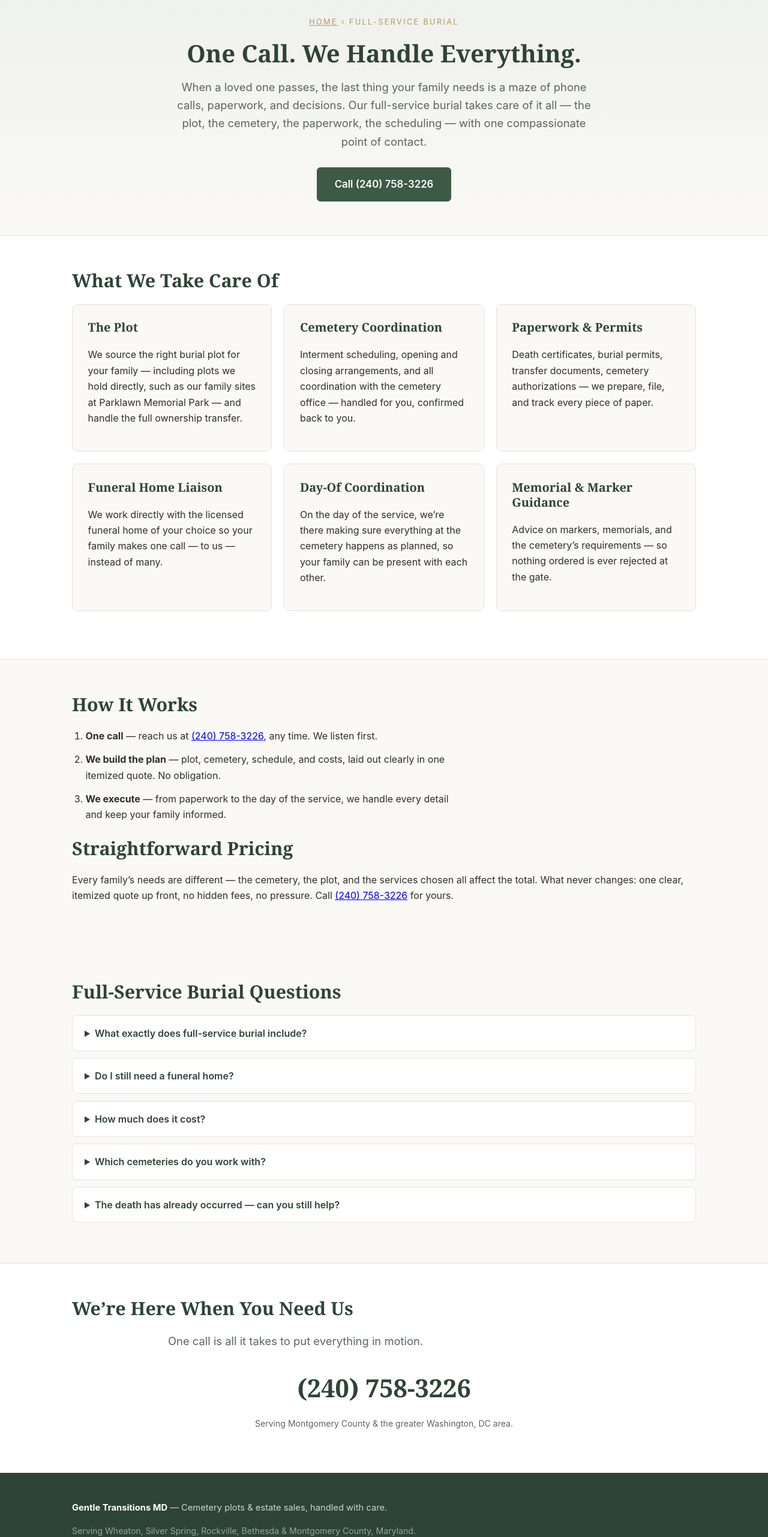
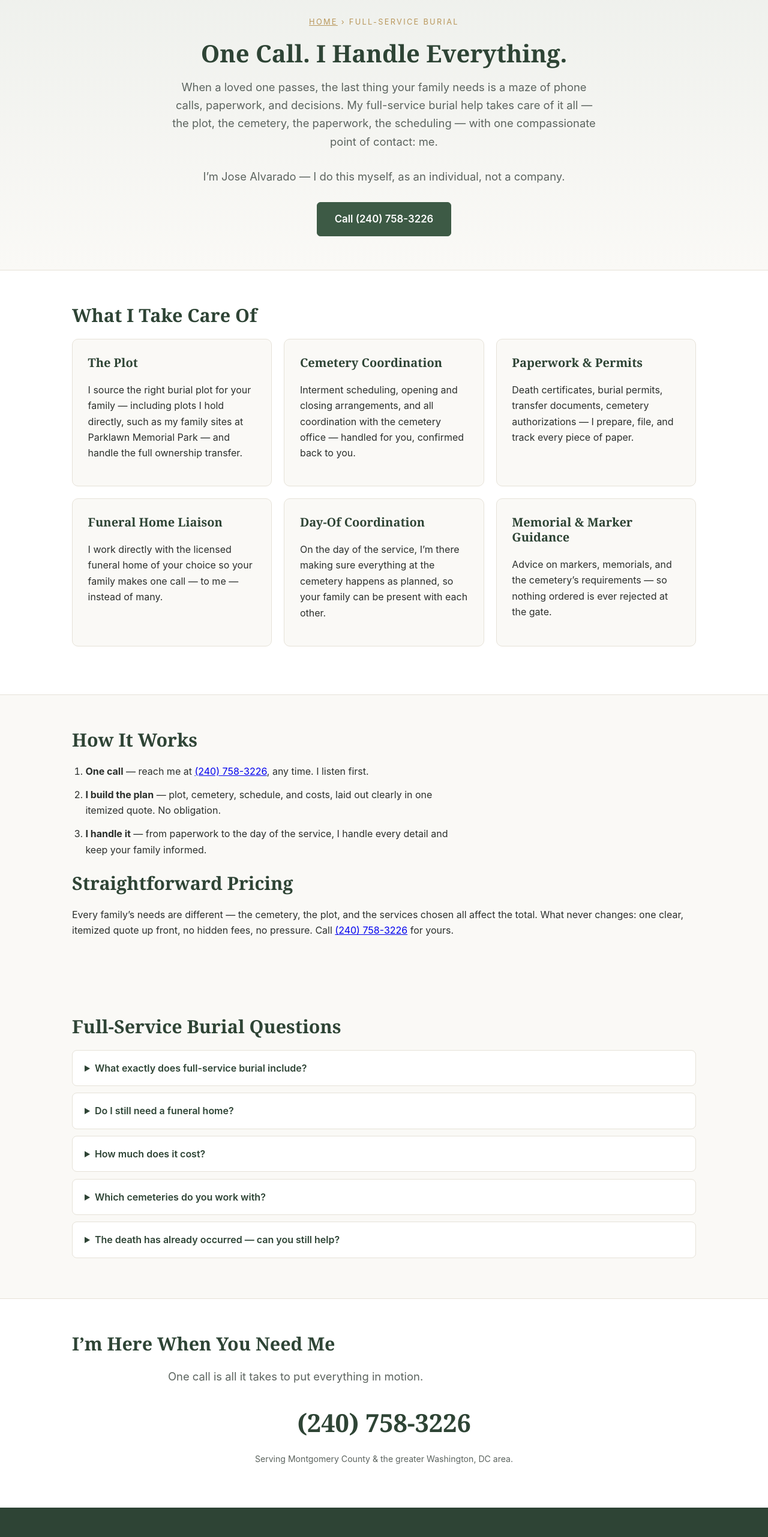
Before and after one commit to jpared0962/gentletransitionsmd, a plain HTML site: page full-service-burial.html in a window 1280 px wide. Shown: the part 120-2683 px from the top of the page at 60% size. Drawn offline with Linux system fonts and the light colour scheme.

Commit message:
Add full-service-burial.html

```diff
--- a/full-service-burial.html
+++ b/full-service-burial.html
@@ -4,17 +4,17 @@
 <meta charset="UTF-8">
 <meta name="viewport" content="width=device-width, initial-scale=1.0">
 <title>Full-Service Burial in Montgomery County, MD | Gentle Transitions MD</title>
-<meta name="description" content="Full-service burial in Montgomery County, MD — one call and we handle everything: the plot, cemetery coordination, paperwork, scheduling, and funeral home liaison. (240) 758-3226.">
+<meta name="description" content="Full-service burial in Montgomery County, MD — one call and I handle everything: the plot, cemetery coordination, paperwork, scheduling, and funeral home liaison. (240) 758-3226.">
 <link rel="canonical" href="https://gentletransitionsmd.com/full-service-burial.html">
-<meta property="og:title" content="Full-Service Burial — We Handle Everything | Gentle Transitions MD">
-<meta property="og:description" content="One call. We take care of everything: plot, cemetery, paperwork, scheduling, funeral home coordination.">
+<meta property="og:title" content="Full-Service Burial — I Handle Everything | Gentle Transitions MD">
+<meta property="og:description" content="One call. I take care of everything: plot, cemetery, paperwork, scheduling, funeral home coordination.">
 <meta property="og:type" content="website">
 <meta property="og:url" content="https://gentletransitionsmd.com/full-service-burial.html">
 <meta property="og:image" content="https://gentletransitionsmd.com/images/og-image.png">
 <meta property="og:image:alt" content="Gentle Transitions MD — cemetery plots, estate sales, and full-service burial in Montgomery County, MD">
 <meta name="twitter:card" content="summary_large_image">
-<meta name="twitter:title" content="Full-Service Burial — We Handle Everything | Gentle Transitions MD">
-<meta name="twitter:description" content="One call. We take care of everything: plot, cemetery, paperwork, scheduling, funeral home coordination.">
+<meta name="twitter:title" content="Full-Service Burial — I Handle Everything | Gentle Transitions MD">
+<meta name="twitter:description" content="One call. I take care of everything: plot, cemetery, paperwork, scheduling, funeral home coordination.">
 <link rel="stylesheet" href="/styles.css">
 <link rel="icon" href="/favicon.ico" sizes="48x48">
 <link rel="icon" type="image/png" sizes="48x48" href="/favicon-48x48.png">
@@ -27,15 +27,15 @@
   "@type": "FAQPage",
   "mainEntity": [
     {"@type": "Question", "name": "What does your full-service burial include?",
-     "acceptedAnswer": {"@type": "Answer", "text": "We handle the burial plot, all cemetery coordination and scheduling, transfer and interment paperwork, permits and certificates guidance, liaison with your chosen funeral home, and day-of coordination — one point of contact for the family."}},
+     "acceptedAnswer": {"@type": "Answer", "text": "I handle the burial plot, all cemetery coordination and scheduling, transfer and interment paperwork, permits and certificates guidance, liaison with your chosen funeral home, and day-of coordination — one point of contact for the family."}},
     {"@type": "Question", "name": "Do I still need a funeral home?",
-     "acceptedAnswer": {"@type": "Answer", "text": "Yes — Maryland requires funeral services to go through a licensed funeral establishment. We coordinate directly with the funeral home of your choice so your family only deals with us."}},
+     "acceptedAnswer": {"@type": "Answer", "text": "Yes — Maryland requires funeral services to go through a licensed funeral establishment. I coordinate directly with the funeral home of your choice so your family only deals with me."}},
     {"@type": "Question", "name": "How much does full-service burial cost?",
      "acceptedAnswer": {"@type": "Answer", "text": "Every family's needs differ — the cemetery, the plot, and the services chosen all affect cost. Call (240) 758-3226 for a clear, itemized quote with no obligation."}},
     {"@type": "Question", "name": "Which cemeteries do you work with?",
      "acceptedAnswer": {"@type": "Answer", "text": "Primarily cemeteries across Montgomery County and the greater Washington, DC area, including Parklawn Memorial Park, Gate of Heaven, and Fort Lincoln."}},
     {"@type": "Question", "name": "Can you help if the death has already occurred?",
-     "acceptedAnswer": {"@type": "Answer", "text": "Yes. Call us immediately at (240) 758-3226 and we will step in and coordinate everything from that point forward."}}
+     "acceptedAnswer": {"@type": "Answer", "text": "Yes. Call me immediately at (240) 758-3226 and I will step in and coordinate everything from that point forward."}}
   ]
 }
 </script>
@@ -58,8 +58,9 @@
 <section class="hero">
   <div class="wrap">
     <p class="kicker"><a href="/">Home</a> &rsaquo; Full-Service Burial</p>
-    <h1>One Call. We Handle Everything.</h1>
-    <p class="lede">When a loved one passes, the last thing your family needs is a maze of phone calls, paperwork, and decisions. Our full-service burial takes care of it all &mdash; the plot, the cemetery, the paperwork, the scheduling &mdash; with one compassionate point of contact.</p>
+    <h1>One Call. I Handle Everything.</h1>
+    <p class="lede">When a loved one passes, the last thing your family needs is a maze of phone calls, paperwork, and decisions. My full-service burial help takes care of it all &mdash; the plot, the cemetery, the paperwork, the scheduling &mdash; with one compassionate point of contact: me.</p>
+    <p class="lede">I&rsquo;m Jose Alvarado &mdash; I do this myself, as an individual, not a company.</p>
     <div class="hero-cta">
       <a class="btn btn-large" href="tel:+12407583226">Call (240) 758-3226</a>
     </div>
@@ -68,11 +69,11 @@
 
 <section class="listing">
   <div class="wrap">
-    <h2>What We Take Care Of</h2>
+    <h2>What I Take Care Of</h2>
     <div class="cards">
       <div class="card">
         <h3>The Plot</h3>
-        <p>We source the right burial plot for your family &mdash; including plots we hold directly, such as our family sites at Parklawn Memorial Park &mdash; and handle the full ownership transfer.</p>
+        <p>I source the right burial plot for your family &mdash; including plots I hold directly, such as my family sites at Parklawn Memorial Park &mdash; and handle the full ownership transfer.</p>
       </div>
       <div class="card">
         <h3>Cemetery Coordination</h3>
@@ -80,15 +81,15 @@
       </div>
       <div class="card">
         <h3>Paperwork &amp; Permits</h3>
-        <p>Death certificates, burial permits, transfer documents, cemetery authorizations &mdash; we prepare, file, and track every piece of paper.</p>
+        <p>Death certificates, burial permits, transfer documents, cemetery authorizations &mdash; I prepare, file, and track every piece of paper.</p>
       </div>
       <div class="card">
         <h3>Funeral Home Liaison</h3>
-        <p>We work directly with the licensed funeral home of your choice so your family makes one call &mdash; to us &mdash; instead of many.</p>
+        <p>I work directly with the licensed funeral home of your choice so your family makes one call &mdash; to me &mdash; instead of many.</p>
       </div>
       <div class="card">
         <h3>Day-Of Coordination</h3>
-        <p>On the day of the service, we&rsquo;re there making sure everything at the cemetery happens as planned, so your family can be present with each other.</p>
+        <p>On the day of the service, I&rsquo;m there making sure everything at the cemetery happens as planned, so your family can be present with each other.</p>
       </div>
       <div class="card">
         <h3>Memorial &amp; Marker Guidance</h3>
@@ -102,9 +103,9 @@
   <div class="wrap">
     <h2>How It Works</h2>
     <ol class="steps">
-      <li><strong>One call</strong> &mdash; reach us at <a href="tel:+12407583226">(240) 758-3226</a>, any time. We listen first.</li>
-      <li><strong>We build the plan</strong> &mdash; plot, cemetery, schedule, and costs, laid out clearly in one itemized quote. No obligation.</li>
-      <li><strong>We execute</strong> &mdash; from paperwork to the day of the service, we handle every detail and keep your family informed.</li>
+      <li><strong>One call</strong> &mdash; reach me at <a href="tel:+12407583226">(240) 758-3226</a>, any time. I listen first.</li>
+      <li><strong>I build the plan</strong> &mdash; plot, cemetery, schedule, and costs, laid out clearly in one itemized quote. No obligation.</li>
+      <li><strong>I handle it</strong> &mdash; from paperwork to the day of the service, I handle every detail and keep your family informed.</li>
     </ol>
     <h2>Straightforward Pricing</h2>
     <p>Every family&rsquo;s needs are different &mdash; the cemetery, the plot, and the services chosen all affect the total. What never changes: one clear, itemized quote up front, no hidden fees, no pressure. Call <a href="tel:+12407583226">(240) 758-3226</a> for yours.</p>
@@ -120,7 +121,7 @@
     </details>
     <details>
       <summary>Do I still need a funeral home?</summary>
-      <p>Yes &mdash; Maryland requires funeral services to go through a licensed funeral establishment. We coordinate directly with the funeral home of your choice, so your family only ever deals with us.</p>
+      <p>Yes &mdash; Maryland requires funeral services to go through a licensed funeral establishment. I coordinate directly with the funeral home of your choice, so your family only ever deals with me.</p>
     </details>
     <details>
       <summary>How much does it cost?</summary>
@@ -132,14 +133,14 @@
     </details>
     <details>
       <summary>The death has already occurred &mdash; can you still help?</summary>
-      <p>Yes. Call us immediately at <a href="tel:+12407583226">(240) 758-3226</a> and we&rsquo;ll step in and coordinate everything from this point forward.</p>
+      <p>Yes. Call me immediately at <a href="tel:+12407583226">(240) 758-3226</a> and I&rsquo;ll step in and coordinate everything from this point forward.</p>
     </details>
   </div>
 </section>
 
 <section class="contact">
   <div class="wrap">
-    <h2>We&rsquo;re Here When You Need Us</h2>
+    <h2>I&rsquo;m Here When You Need Me</h2>
     <p class="lede">One call is all it takes to put everything in motion.</p>
     <div class="contact-grid contact-simple">
       <a class="phone-big" href="tel:+12407583226">(240) 758-3226</a>
@@ -151,7 +152,7 @@
 
 <footer>
   <div class="wrap">
-    <p><strong>Gentle Transitions MD</strong> &mdash; Cemetery plots &amp; estate sales, handled with care.</p>
+    <p><strong>Gentle Transitions MD</strong> &mdash; Cemetery plots &amp; estate sales, handled with care by Jose Alvarado, a private seller.</p>
     <p class="fine">Serving Wheaton, Silver Spring, Rockville, Bethesda &amp; Montgomery County, Maryland.</p>
   </div>
 </footer>
```
